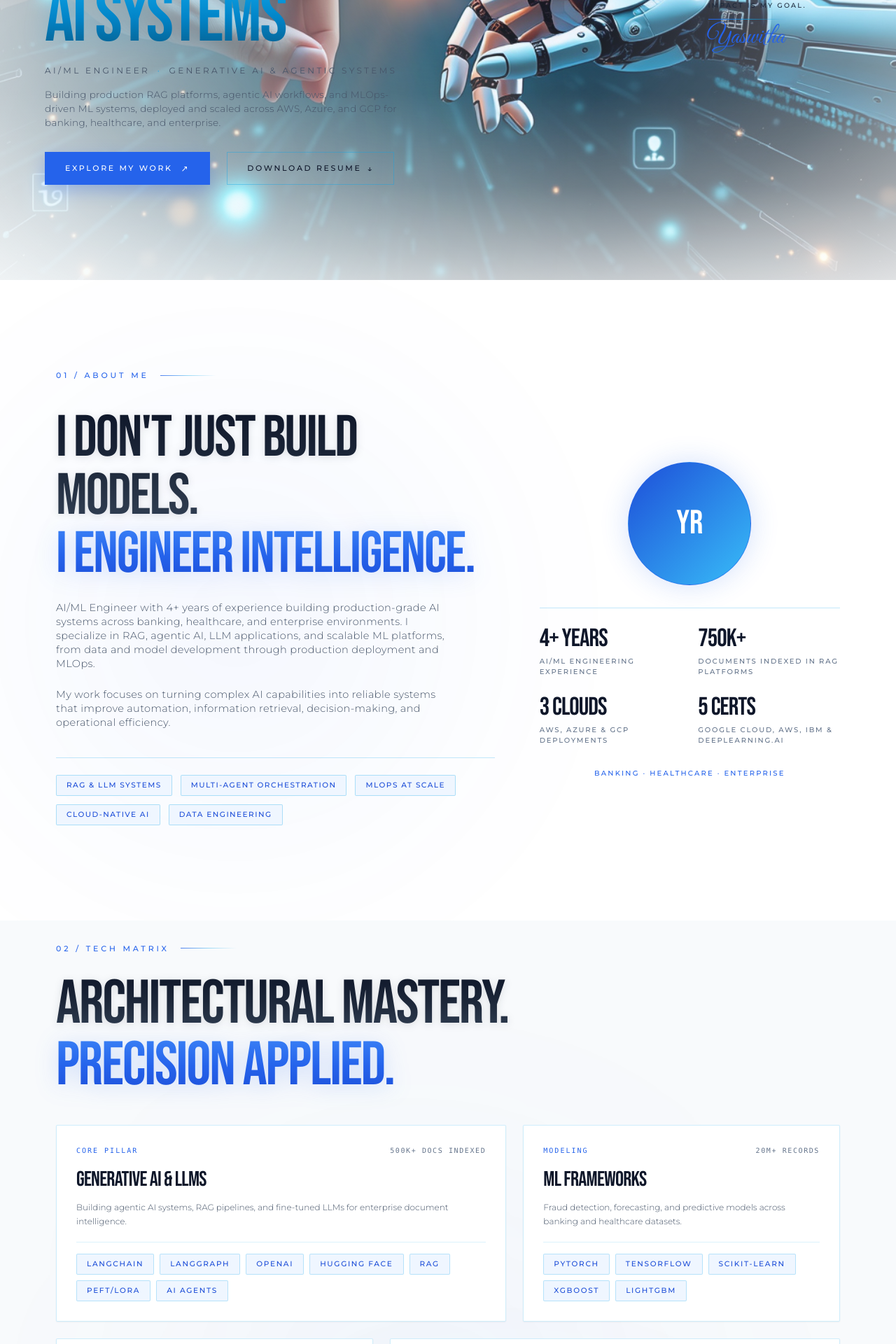
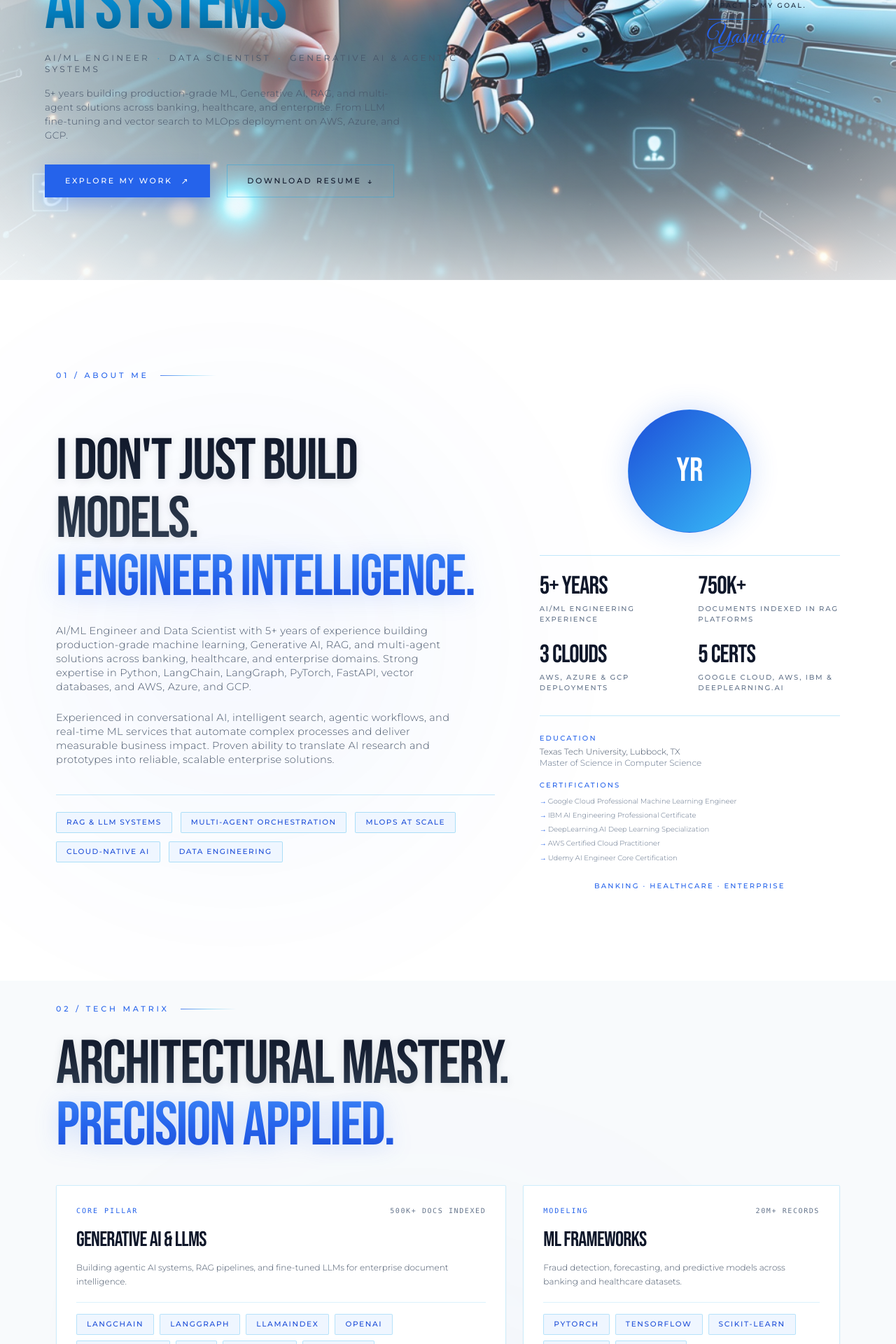
Before and after one commit to Yaswitha20/Portfolio, a React (Vite) app: page / in a window 1280 px wide. Shown: the part 400-2320 px from the top of the page at 70% size. Built offline with nearby package versions, Linux system fonts and the light colour scheme.

Commit message:
Update experience, dates, and profile to match latest resume (5+ years, revised employment dates)

```diff
--- a/index.html
+++ b/index.html
@@ -6,7 +6,7 @@
     <title>Yaswitha Ramisetty | AI / Machine Learning Engineer</title>
     <meta
       name="description"
-      content="Portfolio of Yaswitha Ramisetty, AI/ML Engineer specializing in LLMs, RAG, LangChain, LangGraph, and MLOps."
+      content="Portfolio of Yaswitha Ramisetty, AI/ML Engineer and Data Scientist specializing in Generative AI, RAG, LangChain, LangGraph, multi-agent systems, and MLOps."
     />
     <link rel="preconnect" href="https://fonts.googleapis.com" />
     <link rel="preconnect" href="https://fonts.gstatic.com" crossorigin />
--- a/src/components/AboutSection.tsx
+++ b/src/components/AboutSection.tsx
@@ -21,7 +21,7 @@ const fadeUpVariants: Variants = {
 };
 
 const stats = [
-  { target: 4, suffix: "+ Years", label: "AI/ML Engineering Experience" },
+  { target: 5, suffix: "+ Years", label: "AI/ML Engineering Experience" },
   { target: 750, suffix: "K+", label: "Documents Indexed in RAG Platforms" },
   { target: 3, suffix: " Clouds", label: "AWS, Azure & GCP Deployments" },
   {
@@ -29,6 +29,19 @@ const stats = [
     suffix: " Certs",
     label: "Google Cloud, AWS, IBM & DeepLearning.AI",
   },
+];
+
+const education = {
+  school: "Texas Tech University, Lubbock, TX",
+  degree: "Master of Science in Computer Science",
+};
+
+const certifications = [
+  "Google Cloud Professional Machine Learning Engineer",
+  "IBM AI Engineering Professional Certificate",
+  "DeepLearning.AI Deep Learning Specialization",
+  "AWS Certified Cloud Practitioner",
+  "Udemy AI Engineer Core Certification",
 ];
 
 const Counter: React.FC<{ target: number; suffix: string }> = ({
@@ -116,19 +129,21 @@ const AboutSection: React.FC = () => {
               variants={fadeUpVariants}
               className="text-xs sm:text-sm md:text-[14.5px] font-light text-[#475569] leading-[1.85] tracking-wide mb-6 max-w-xl"
             >
-              AI/ML Engineer with 4+ years of experience building
-              production-grade AI systems across banking, healthcare, and
-              enterprise environments. I specialize in RAG, agentic AI, LLM
-              applications, and scalable ML platforms, from data and model
-              development through production deployment and MLOps.
+              AI/ML Engineer and Data Scientist with 5+ years of experience
+              building production-grade machine learning, Generative AI, RAG, and
+              multi-agent solutions across banking, healthcare, and enterprise
+              domains. Strong expertise in Python, LangChain, LangGraph, PyTorch,
+              FastAPI, vector databases, and AWS, Azure, and GCP.
             </motion.p>
             <motion.p
               variants={fadeUpVariants}
               className="text-xs sm:text-sm md:text-[14.5px] font-light text-[#475569] leading-[1.85] tracking-wide mb-10 max-w-xl"
             >
-              My work focuses on turning complex AI capabilities into reliable
-              systems that improve automation, information retrieval,
-              decision-making, and operational efficiency.
+              Experienced in conversational AI, intelligent search, agentic
+              workflows, and real-time ML services that automate complex processes
+              and deliver measurable business impact. Proven ability to translate
+              AI research and prototypes into reliable, scalable enterprise
+              solutions.
             </motion.p>
 
             <motion.div
@@ -184,9 +199,41 @@ const AboutSection: React.FC = () => {
               ))}
             </motion.div>
 
+            <motion.div
+              variants={fadeUpVariants}
+              className="mt-8 w-full space-y-4 border-t border-bronze/25 pt-6"
+            >
+              <div>
+                <p className="text-[10px] font-medium tracking-[0.22em] uppercase text-gold mb-1">
+                  Education
+                </p>
+                <p className="text-xs font-light text-[#475569]">
+                  {education.school}
+                </p>
+                <p className="text-xs font-light text-[#64748B]">
+                  {education.degree}
+                </p>
+              </div>
+              <div>
+                <p className="text-[10px] font-medium tracking-[0.22em] uppercase text-gold mb-2">
+                  Certifications
+                </p>
+                <ul className="space-y-1">
+                  {certifications.map((cert) => (
+                    <li
+                      key={cert}
+                      className="text-[10px] font-light text-[#64748B] leading-relaxed pl-3 relative before:content-['→'] before:absolute before:left-0 before:text-gold"
+                    >
+                      {cert}
+                    </li>
+                  ))}
+                </ul>
+              </div>
+            </motion.div>
+
             <motion.p
               variants={fadeUpVariants}
-              className="mt-8 text-[10px] font-medium tracking-[0.22em] uppercase text-gold text-center"
+              className="mt-6 text-[10px] font-medium tracking-[0.22em] uppercase text-gold text-center"
             >
               Banking &middot; Healthcare &middot; Enterprise
             </motion.p>
--- a/src/components/ContactSection.tsx
+++ b/src/components/ContactSection.tsx
@@ -61,11 +61,13 @@ const ContactSection: React.FC = () => {
               </motion.div>
 
               <p className="text-xs sm:text-[13px] font-light text-[#475569] leading-relaxed max-w-md mb-8">
-                Open to opportunities in AI/ML engineering, LLM systems, and
-                applied research. Reach out via any channel below.
+                Open to opportunities in AI/ML engineering, data science, LLM
+                systems, and applied research. Based in Dallas, TX — reach out via
+                any channel below.
               </p>
 
               <div className="space-y-3 text-xs sm:text-sm">
+                <span className="block text-[#64748B]">Dallas, TX 75234</span>
                 <a
                   href="mailto:yaswirami29@gmail.com"
                   className="block text-[#0F172A] hover:text-gold transition-colors"
--- a/src/components/HeroSection.tsx
+++ b/src/components/HeroSection.tsx
@@ -122,6 +122,7 @@ const HeroSection: React.FC = () => {
             <motion.div variants={fadeUpVariants} className="mb-4">
               <p className="text-[10px] sm:text-[11px] md:text-xs font-normal tracking-[0.28em] uppercase text-[#475569]">
                 AI/ML ENGINEER <span className="text-bronze mx-1">·</span>{" "}
+                DATA SCIENTIST <span className="text-bronze mx-1">·</span>{" "}
                 GENERATIVE AI &amp; AGENTIC SYSTEMS
               </p>
             </motion.div>
@@ -131,9 +132,10 @@ const HeroSection: React.FC = () => {
               className="text-xs sm:text-sm md:text-[13.5px] font-light text-[#475569] leading-[1.8] tracking-wide max-w-lg mb-8"
             >
               <p>
-                Building production RAG platforms, agentic AI workflows, and
-                MLOps-driven ML systems, deployed and scaled across AWS, Azure,
-                and GCP for banking, healthcare, and enterprise.
+                5+ years building production-grade ML, Generative AI, RAG, and
+                multi-agent solutions across banking, healthcare, and enterprise.
+                From LLM fine-tuning and vector search to MLOps deployment on
+                AWS, Azure, and GCP.
               </p>
             </motion.div>
 
--- a/src/components/ProjectsSection.tsx
+++ b/src/components/ProjectsSection.tsx
@@ -12,7 +12,7 @@ interface Project {
 
 const caseStudy = {
   title: "Agentic AI Document Intelligence Platform",
-  category: "RAG / LANGGRAPH / PRODUCTION AI",
+  category: "RAG / LANGGRAPH / PRODUCTION AI · DEC 2025 – APR 2026",
   githubUrl:
     "https://github.com/Yaswitha20/Agentic-AI-Document-Intelligence-Platform-using-RAG-and-LangGraph",
   problem:
@@ -55,29 +55,16 @@ const projects: Project[] = [
   {
     number: "01",
     title: "Explainable Multimodal Alzheimer's Disease Prediction",
-    category: "HEALTHCARE AI / XAI",
+    category: "HEALTHCARE AI / XAI · SEP 2024 – JAN 2025",
     description:
-      "End-to-end ML pipeline on the ADNI dataset integrating MRI, PET, CSF biomarkers, and clinical data. Random Forest/XGBoost ensembles with SHAP-based explainability for clinically interpretable predictions.",
+      "End-to-end ML pipeline on the ADNI dataset integrating MRI, PET, CSF biomarkers, APOE genotype, and clinical data. Built Random Forest, XGBoost, and ensemble models with stratified validation and SHAP-based explainability for clinically interpretable disease classification.",
     githubUrl:
       "https://github.com/Yaswitha20/Explainable-Multimodal-Alzheimer-s-Disease-Prediction-using-Ensemble-Machine-Learning-ADNI-",
     tech: ["Scikit-learn", "XGBoost", "SHAP", "Python"],
     metrics: [
-      { label: "MODELS", value: "RF + XGBoost" },
-      { label: "DATA TYPES", value: "4 Modalities Fused" },
+      { label: "MODELS", value: "RF + XGBoost Ensemble" },
+      { label: "DATA TYPES", value: "5 Modalities Fused" },
       { label: "EXPLAINABILITY", value: "SHAP-Based XAI" },
-    ],
-  },
-  {
-    number: "02",
-    title: "ChatGPT Clone",
-    category: "GENERATIVE AI",
-    description:
-      "Conversational AI application replicating core ChatGPT experience, exploring LLM orchestration, prompt handling, and real-time chat UX.",
-    githubUrl: "https://github.com/Yaswitha20/Chatgpt-Clone",
-    tech: ["Python", "LLMs", "Conversational AI"],
-    metrics: [
-      { label: "FOCUS", value: "LLM Orchestration" },
-      { label: "UX", value: "Real-Time Chat" },
     ],
   },
 ];
@@ -121,8 +108,8 @@ const ProjectsSection: React.FC = () => {
             </span>
           </h2>
           <p className="text-xs sm:text-sm font-light text-[#475569] max-w-sm mt-4 md:mt-0 leading-relaxed">
-            One deep-dive case study plus production AI/ML systems spanning
-            explainable healthcare ML and generative conversational AI.
+            Featured case study on a privacy-preserving RAG platform plus
+            explainable multimodal healthcare ML from the ADNI dataset.
           </p>
         </motion.div>
 
--- a/src/components/SkillsSection.tsx
+++ b/src/components/SkillsSection.tsx
@@ -8,6 +8,7 @@ const bentoCategories = [
     items: [
       "LangChain",
       "LangGraph",
+      "LlamaIndex",
       "OpenAI",
       "Hugging Face",
       "RAG",
@@ -38,6 +39,8 @@ const bentoCategories = [
       "Azure AI Search",
       "ChromaDB",
       "Hybrid Search",
+      "BM25",
+      "Cross-Encoder Reranking",
     ],
     description:
       "Dense and hybrid retrieval pipelines with reranking for citation-grounded search.",
@@ -56,7 +59,15 @@ const bentoCategories = [
   {
     title: "MLOPS & DEPLOYMENT",
     badge: "PRODUCTION",
-    items: ["MLflow", "Kubeflow", "Docker", "Kubernetes", "FastAPI", "CI/CD"],
+    items: [
+      "MLflow",
+      "Kubeflow",
+      "Weights & Biases",
+      "Docker",
+      "Kubernetes",
+      "FastAPI",
+      "CI/CD",
+    ],
     description:
       "End-to-end MLOps/LLMOps infrastructure with model registries and automated retraining.",
     stat: "35% FASTER DEPLOYS",
```
Also changed, not shown: public/resume.html (+15 -16 lines), src/components/ExperienceSection.tsx (+21 -15 lines), 6 other files (tests, documents, lock files or other folders).
